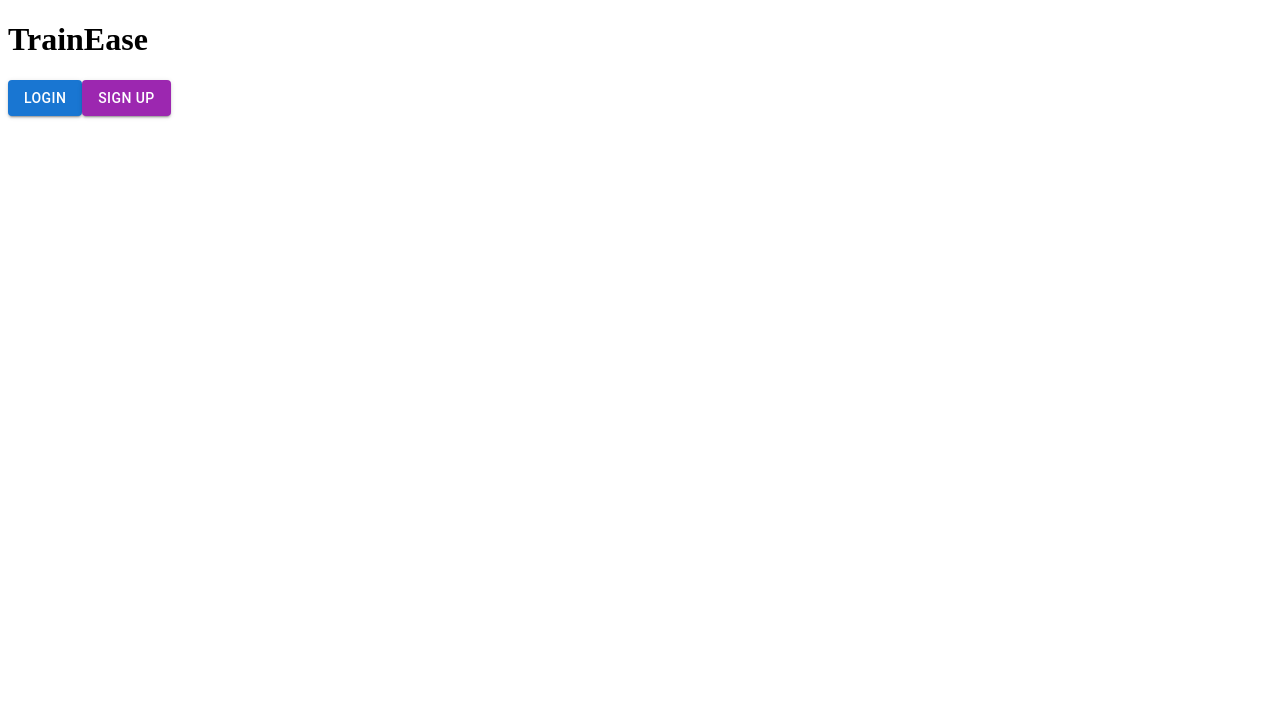
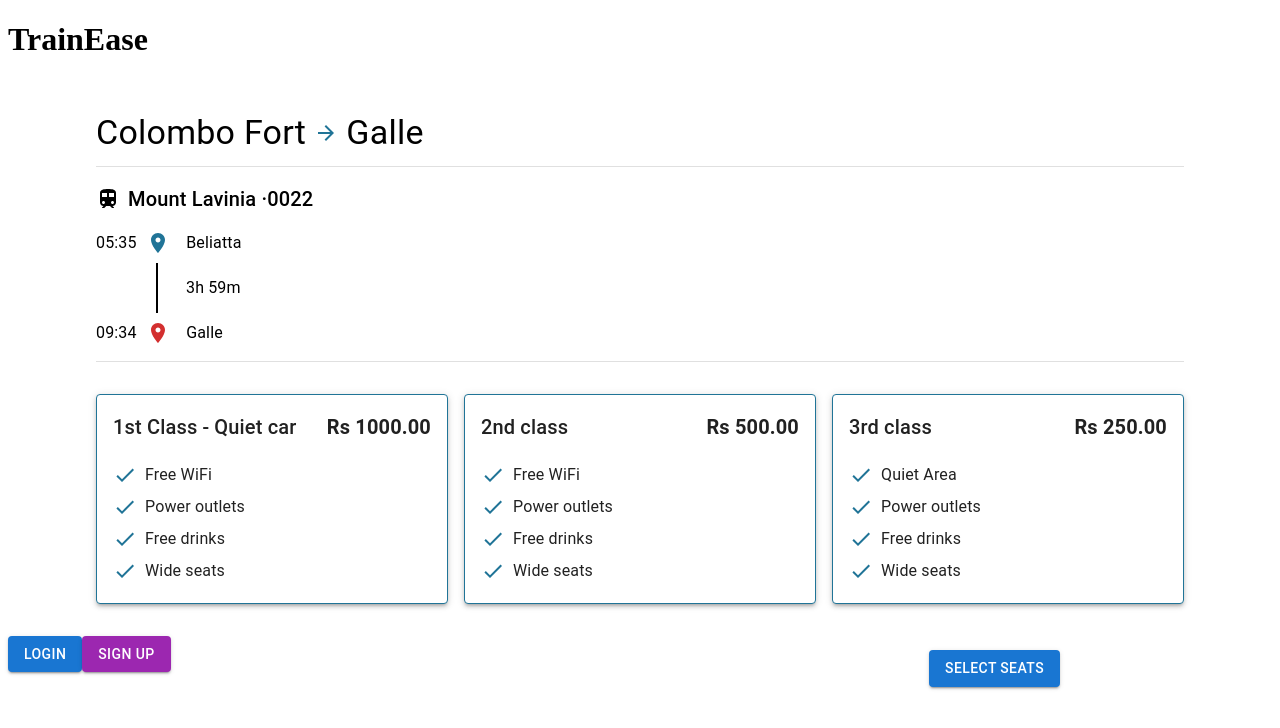
Before and after one commit to DimalshaMadushani/TrainEase-Frontend-Web, a React (Vite) app: page / in a window 1280 px wide. Shown: the top 728 px of the page. Built offline with nearby package versions, Linux system fonts and the light colour scheme.

Commit message:
select seat button added

```diff
--- a/src/App.jsx
+++ b/src/App.jsx
@@ -19,8 +19,8 @@ function App() {
   return (
     <>
       <h1>TrainEase</h1>
-      {/* <Schedules />
-      <RouteandClass/> */}
+      {/* <Schedules /> */}
+      <RouteandClass/>
       <Button variant="contained" color="primary" onClick={handleOpenLogin}>
         Login
       </Button>
--- a/src/Components/RouteandClass.jsx
+++ b/src/Components/RouteandClass.jsx
@@ -1,5 +1,5 @@
 import React from 'react';
-import { Container, Box, Grid, Paper, Typography, List, ListItem, ListItemIcon, ListItemText, Divider } from '@mui/material';
+import { Container, Box, Grid, Paper, Typography, List, ListItem, ListItemIcon, ListItemText, Divider, Button} from '@mui/material';
 import TrainIcon from '@mui/icons-material/Train';
 import CheckIcon from '@mui/icons-material/Check';
 import ArrowIcon from '@mui/icons-material/ArrowForward';
@@ -80,7 +80,9 @@ const RouteandClass = () => {
             </Grid>
           ))}
         </Grid>
-        <Divider/>
+        <Button variant="contained" color="primary" sx={{ position: 'absolute', top: 650, right: 220 }}>
+          Select Seats
+        </Button>
       </Box>
     </Container>
   );
```
